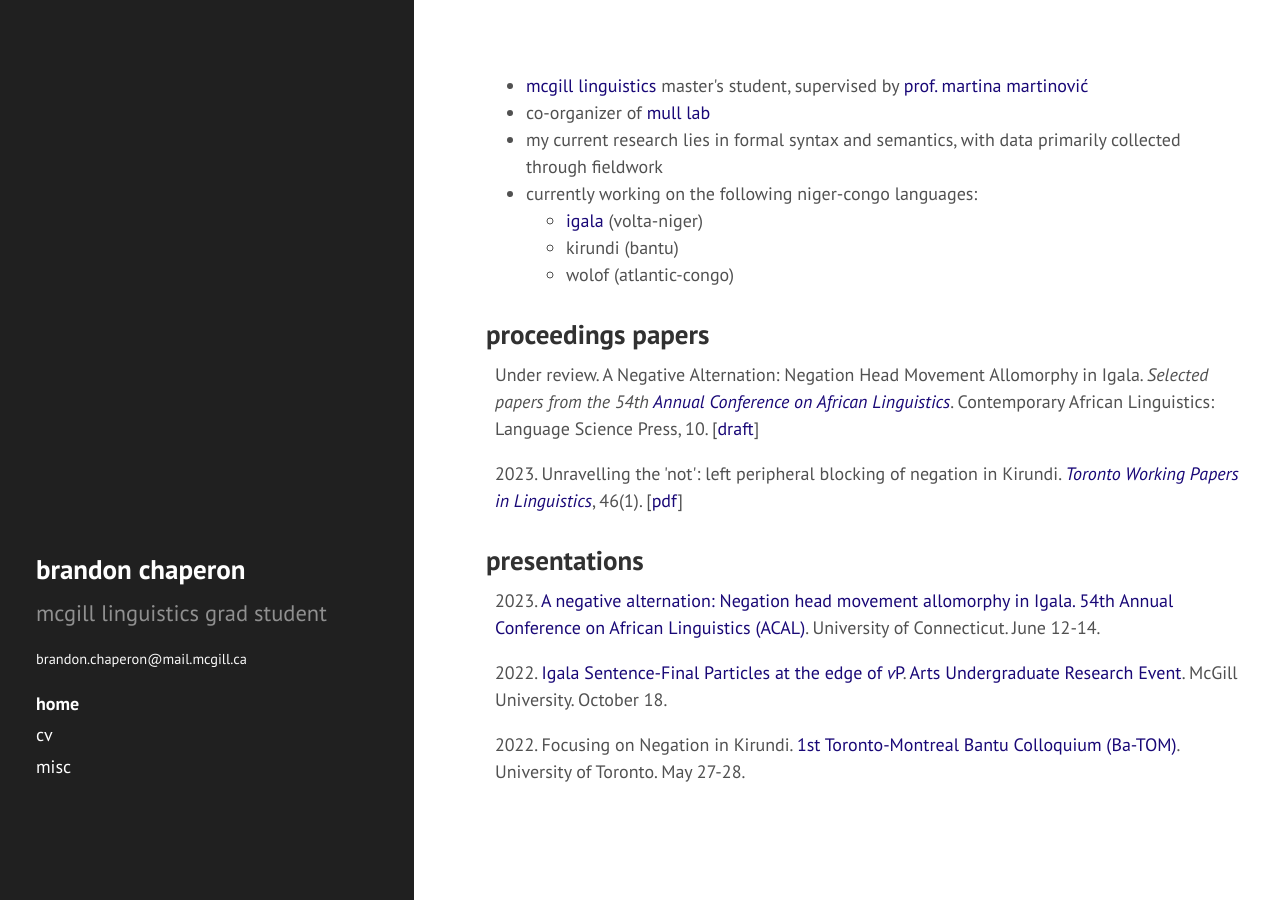
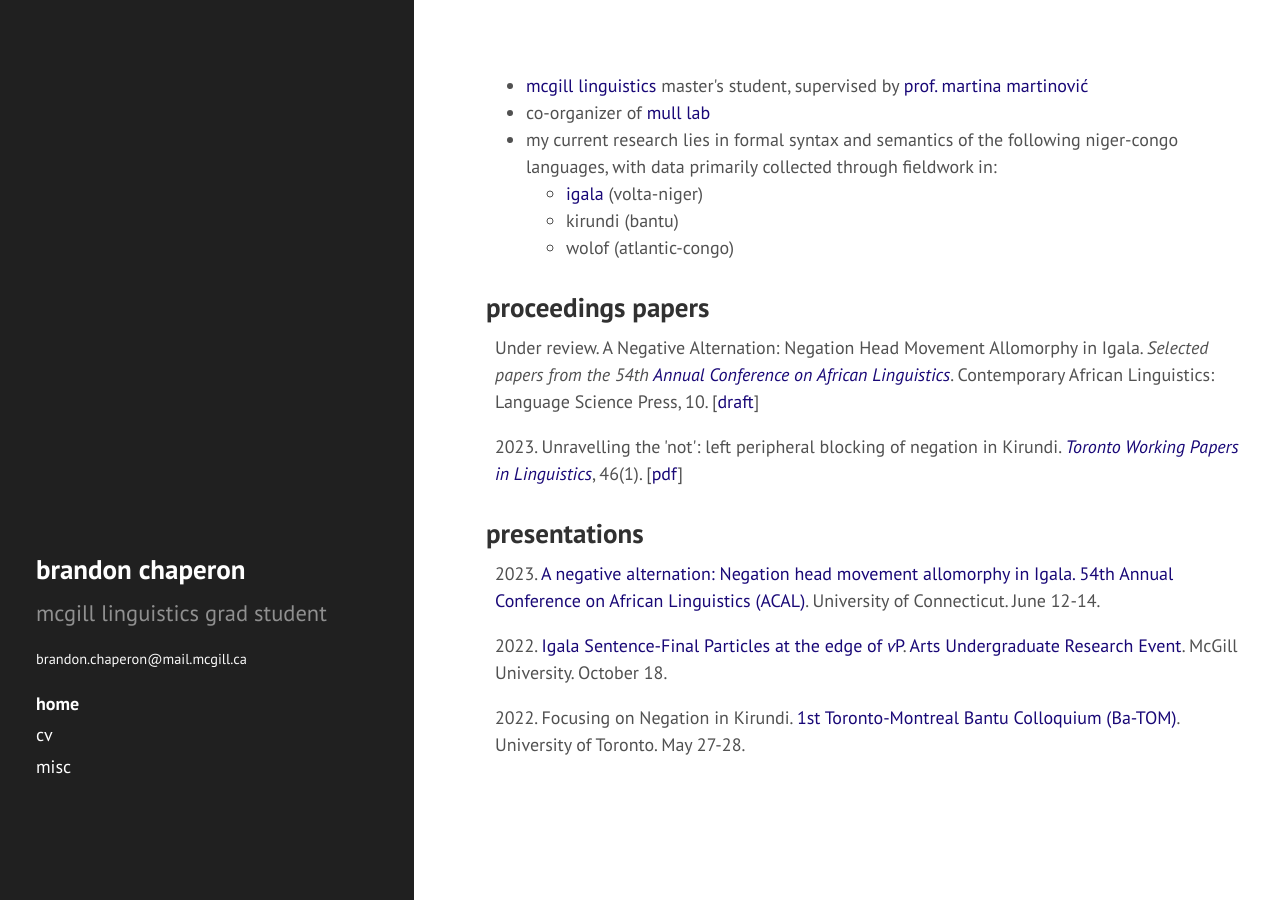
Before and after one commit to bchaper0n/bchaper0n.github.io, a Jekyll site: the page built from index.html, in a window 1280 px wide. Built offline with Jekyll 4.4.1, drawn with Linux system fonts in a browser that asks for light colours; comment, search, counter and statistics services are not loaded.

Commit message:
rephrasing

```diff
--- a/index.html
+++ b/index.html
@@ -5,8 +5,7 @@ title: home
 <ul>
 <li><a href="https://www.mcgill.ca/linguistics/">mcgill linguistics</a> master's student, supervised by <a href="https://inamartinovic.com/">prof. martina martinović</a></li>
 <li>co-organizer of <a href="https://mull-lab.org">mull lab</a></li>
-<li>my current research lies in formal syntax and semantics, with data primarily collected through fieldwork</li>
-<li>currently working on the following niger-congo languages:</li>
+<li>my current research lies in formal syntax and semantics of the following niger-congo languages, with data primarily collected through fieldwork in:</li>
     <ul>
         <li><a href="https://mull-lab.org/igala/">igala</a> (volta-niger)</li>
         <li>kirundi (bantu)</li>
```
